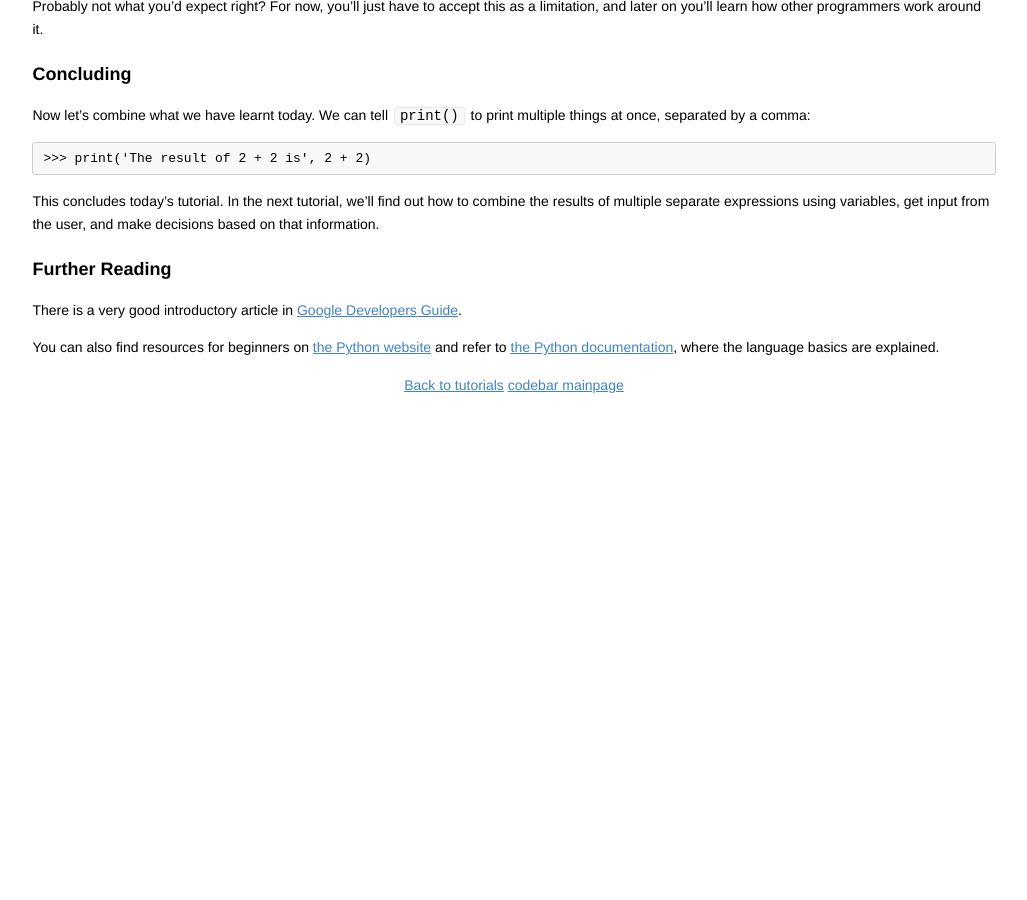
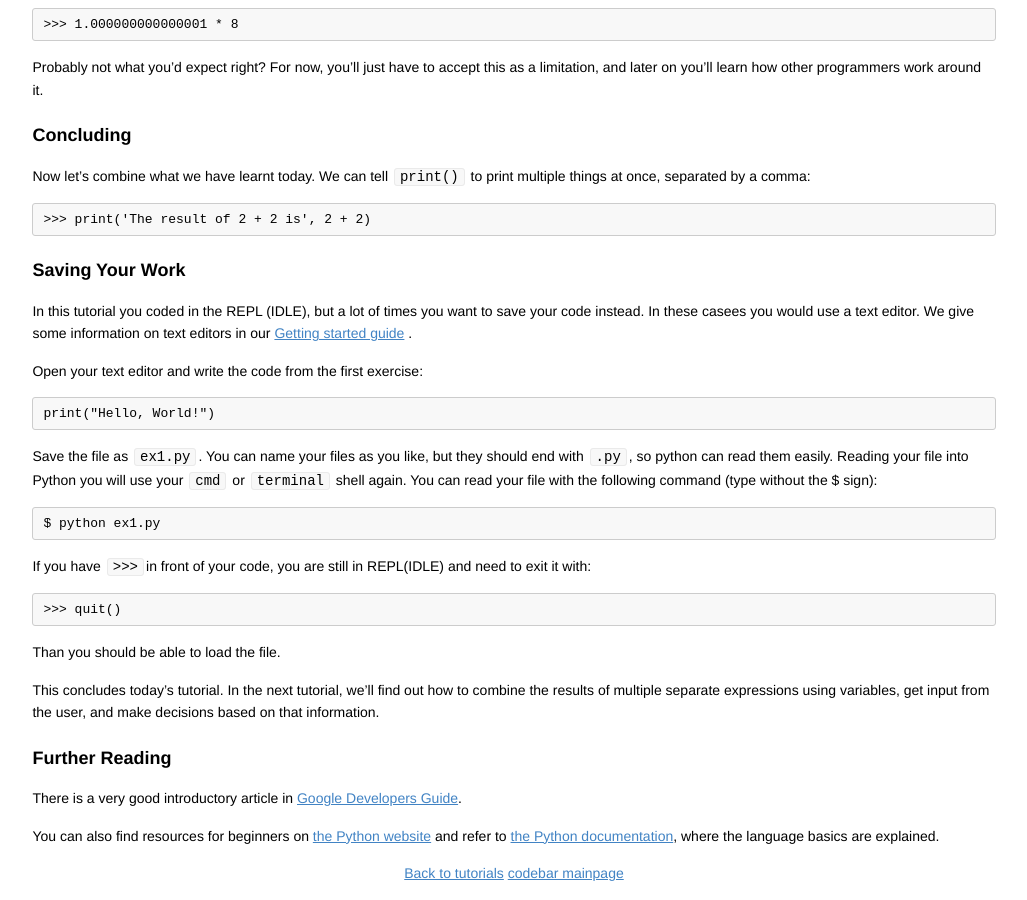
Before and after one commit to codebar/tutorials, a Jekyll site: the page built from python/lesson1/tutorial.md, in a window 1280 px wide and 900 px high, scrolled down 2100 px. Shown: the whole window, without its empty margins (126-1153 px from the left). Built offline with Jekyll 4.4.1, drawn with Linux system fonts in a browser that asks for light colours; before the commit the page ends 2534 px from its top, so only the background shows below that; some of the changed text lies outside the part shown.

Commit message:
add explanation of working in a text editor and how to run files in python

```diff
--- a/python/lesson1/tutorial.md
+++ b/python/lesson1/tutorial.md
@@ -5,6 +5,9 @@ title: Strings, Integers and Floats
 
 In this tutorial, we're going to start to work with the basic types of Python:
 strings (for text) and integers & floats (for numeric values).
+
+Notice that in this tutorial you are working in REPL (IDLE). You find more information
+on REPL and how to start Python in your `cmd` or `terminal` in the [Installing Python tutorial](python/lesson0/tutorial.html) .
 
 ## Hello, World!
 
@@ -121,6 +124,30 @@ multiple things at once, separated by a comma:
 
     >>> print('The result of 2 + 2 is', 2 + 2)
 
+### Saving Your Work
+
+In this tutorial you coded in the REPL (IDLE), but a lot of times you want
+to save your code instead. In these casees you would use a text editor.
+We give some information on text editors in our [Getting started guide](general/setup/tutorial.html) .
+
+Open your text editor and write the code from the first exercise:
+
+    print("Hello, World!")
+
+Save the file as `ex1.py`. You can name your files as you like,
+but they should end with `.py`, so python can read them easily.
+Reading your file into Python you will use your `cmd` or `terminal` shell again.
+You can read your file with the following command (type without the $ sign):
+
+	$ python ex1.py
+
+If you have `>>>`in front of your code, you are still in REPL(IDLE) and need to exit
+it with:
+
+	>>> quit()
+
+Than you should be able to load the file.
+
 This concludes today's tutorial. In the next tutorial, we'll find out how to
 combine the results of multiple separate expressions using variables, get input
 from the user, and make decisions based on that information.
```
